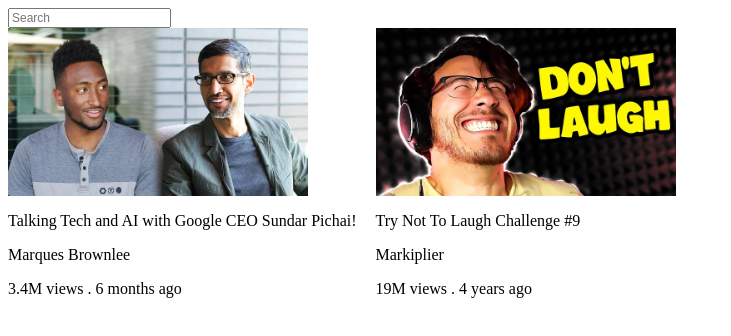
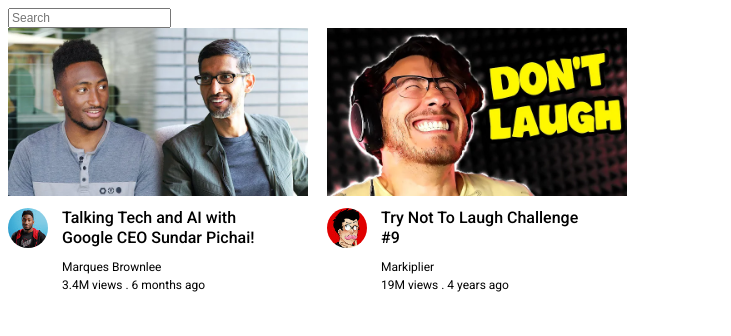
Before and after one commit to uwinezagloria/HTML-CSS, a plain HTML site: page youtube.html in a window 1280 px wide. Shown: the whole page, without its empty margins (0-731 px from the left). Drawn offline with Linux system fonts and the light colour scheme.

Commit message:
nested layout techniques

```diff
--- a/youtube.html
+++ b/youtube.html
@@ -4,7 +4,16 @@
     <meta charset="UTF-8">
     <meta name="viewport" content="width=device-width, initial-scale=1.0">
     <title>YouTube.com Clone</title>
+    <link rel="preconnect" href="https://fonts.googleapis.com">
+<link rel="preconnect" href="https://fonts.gstatic.com" crossorigin>
+<link href="https://fonts.googleapis.com/css2?family=Roboto:ital,wght@0,100..900;1,100..900&display=swap"
+rel="stylesheet">
     <style>
+        p{
+            font-family: roboto,Arial;
+            margin-top: 0;
+            margin-bottom: 0;
+        }
         .search_bar{
     font-size: 12px;
     display: block;
@@ -13,7 +22,6 @@
 .thumbnail{
     width:300px;
     display: block;
-
 /*
 display: block;
 takes all the width of the line .it fits the line without other content
@@ -31,13 +39,54 @@
 .video-preview{
 display: inline-block;
 margin-right: 15px;
+width:300px;
+vertical-align: top;
 }
+.channel-picture{
+    display: inline-block;
+    width:50px;
+    vertical-align: top;
+}
+.video-info{
+    display: inline-block;
+    width:200px;
+}
+.profile-picture{
+    width:40px;
+    border-radius: 50px;
+}
+.video-title{
+    margin-top: 0;
+    font-size: 16px;
+    font-weight:500;
+    line-height: 20px;
+    margin-bottom: 12px;
+}
+.thumbnail-row{
+    margin-bottom: 12px;
+    color:rgb(96,96,96);
+}
+.video-author,.video-stats{
+    font-size: 12px;
+
+}
+.video-author{
+    margin-bottom: 4px;
+}
+
     </style>
 </head>
 <body>
     <input class="search_bar" type="text" placeholder="Search">
     <div class="video-preview">
-        <img  class="thumbnail" src="thumbnail-1.webp">
+        <div class="thumbnail-row">
+            <img  class="thumbnail" src="thumbnail/thumbnail-1.webp">
+        </div>
+        <div>
+            <div class="channel-picture">
+                <img  class="profile-picture" src="channel pictures/channel-1.jpeg">
+            </div>
+            <div class="video-info">
                 <p class="video-title">
                     Talking Tech and AI with Google CEO Sundar Pichai!
                         </p>
@@ -48,8 +97,17 @@
                             3&#46;4M views &#46; 6 months ago
                         </p>
             </div>
+        </div>
+    </div>
     <div class="video-preview">
-        <img  class="thumbnail" src="thumbnail-2.webp">
+        <div class="thumbnail-row">
+            <img  class="thumbnail" src="thumbnail/thumbnail-2.webp">
+        </div>
+        <div>
+            <div class="channel-picture">
+                <img  class="profile-picture" src="channel pictures/channel-2.jpeg">
+            </div>
+            <div class="video-info">
                 <p class="video-title">
                     Try Not To Laugh Challenge #9
                 </p>
@@ -59,8 +117,10 @@
                 <p class="video-stats">
                     19M views &#46; 4 years ago
 
-        </p></div>
+                </p>
+            </div>
 
-
+        </div>
+</div>
 </body>
 </html>
```
Also changed, not shown: into-to-html/nestedlayout.exercise.html (added, +85 -0 lines), channel pictures/channel-1.jpeg (added), channel pictures/channel-2.jpeg (added), thumbnail/thumbnail-1.webp (renamed from thumbnail-1.webp), thumbnail/thumbnail-2.webp (renamed from thumbnail-2.webp), thumbnail/thumbnail-3.webp (renamed from thumbnail-3.webp). Lines whose indentation alone changed are shown as unchanged.
